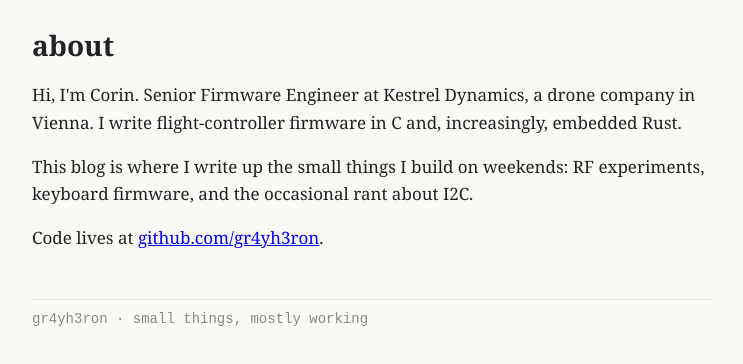
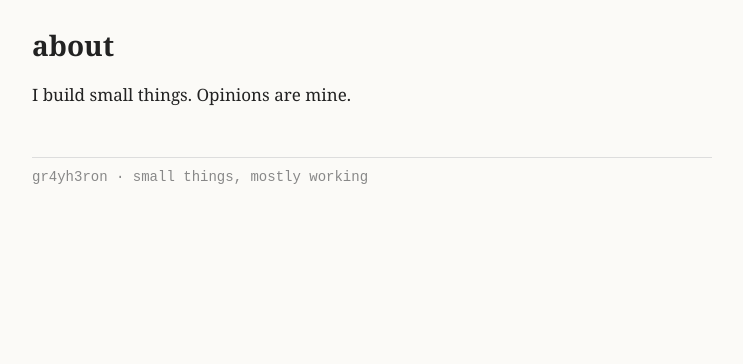
Before and after one commit to gr4yh3ron/gr4yh3ron.github.io, a plain HTML site: page about/index.html in a window 1280 px wide. Shown: the part 68-432 px from the top of the page, without its empty margins (268-1011 px from the left). Drawn offline with Linux system fonts and the light colour scheme.

Commit message:
about: trim

```diff
--- a/about/index.html
+++ b/about/index.html
@@ -10,9 +10,7 @@
 <header><a href="/" class="site">gr4yh3ron</a><nav><a href="/">posts</a><a href="/about/">about</a></nav></header>
 <main>
 <h1>about</h1>
-<p>Hi, I&#39;m Corin. Senior Firmware Engineer at Kestrel Dynamics, a drone company in Vienna. I write flight-controller firmware in C and, increasingly, embedded Rust.</p>
-<p>This blog is where I write up the small things I build on weekends: RF experiments, keyboard firmware, and the occasional rant about I2C.</p>
-<p>Code lives at <a href="https://github.com/gr4yh3ron">github.com/gr4yh3ron</a>.</p>
+<p>I build small things. Opinions are mine.</p>
 </main>
 <footer>gr4yh3ron · small things, mostly working</footer>
 </body>
```
